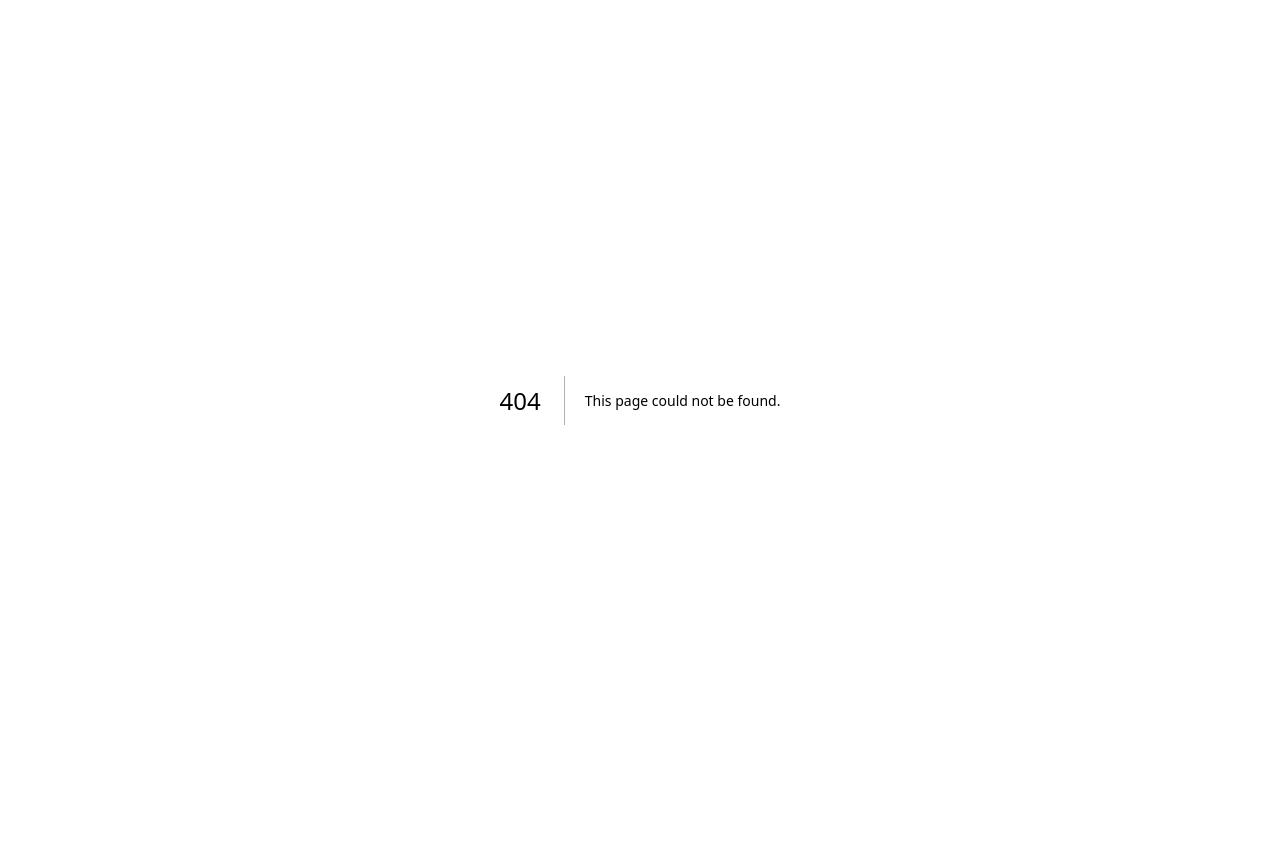
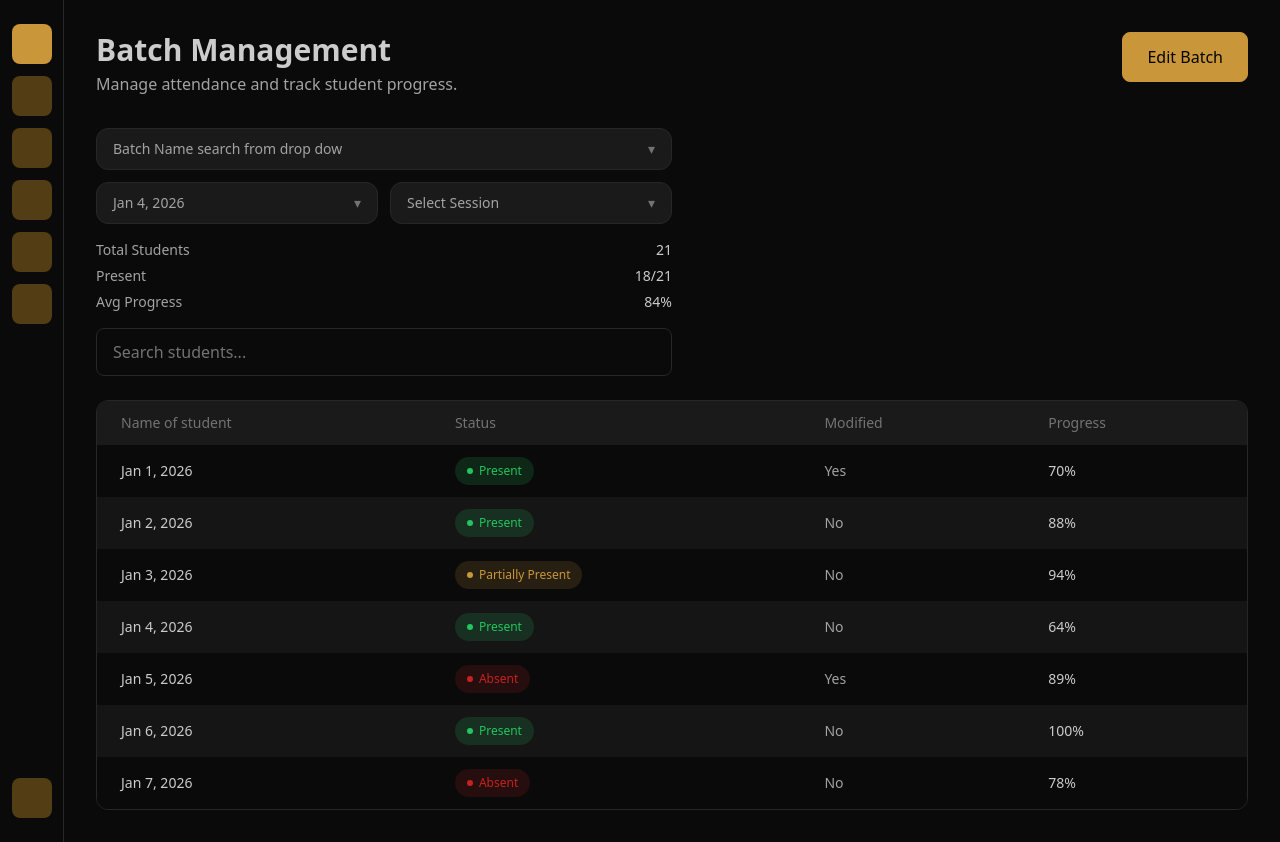
Before and after one commit to akxr-in/akxr-frontend, a Next.js app in the folder frontend/: page /control-panel/admin/batches/1 in a window 1280 px wide. Before the commit this address had no page. Before the commit the page ends 800 px from the top, so only its background shows below. Built offline with nearby package versions, Linux system fonts and the light colour scheme.

Commit message:
feat: enhance BatchManagementPage with detailed batch navigation and improve user experience

```diff
--- /dev/null
+++ b/frontend/app/control-panel/admin/batches/[id]/page.tsx
@@ -0,0 +1,197 @@
+"use client";
+
+import {
+    Button, Input
+} from "@akxr/design-system";
+
+// Sidebar Navigation Item (same as other admin pages)
+const NavItem = ({ active = false }: { active?: boolean }) => (
+    <div
+        className={`w-10 h-10 rounded-md ${active ? "bg-brand" : "bg-brand-muted"
+            } cursor-pointer hover:bg-brand-hover transition-colors`}
+    />
+);
+
+type AttendanceStatus = "present" | "absent" | "partial";
+
+const statusConfig: Record<
+    AttendanceStatus,
+    { label: string; color: string; bg: string }
+> = {
+    present: {
+        label: "Present",
+        color: "text-success",
+        bg: "bg-success/15",
+    },
+    absent: {
+        label: "Absent",
+        color: "text-error",
+        bg: "bg-error/15",
+    },
+    partial: {
+        label: "Partially Present",
+        color: "text-warning",
+        bg: "bg-warning/15",
+    },
+};
+
+const StatusPill = ({ status }: { status: AttendanceStatus }) => {
+    const config = statusConfig[status];
+    return (
+        <span
+            className={`inline-flex items-center gap-1.5 px-3 py-1.5 rounded-full text-xs font-medium ${config.bg} ${config.color}`}
+        >
+            <span className="w-1.5 h-1.5 rounded-full bg-current" />
+            {config.label}
+        </span>
+    );
+};
+
+interface StudentRow {
+    id: number;
+    name: string;
+    status: AttendanceStatus;
+    modified: boolean;
+    progress: number;
+}
+
+const mockStudents: StudentRow[] = [
+    { id: 1, name: "Jan 1, 2026", status: "present", modified: true, progress: 70 },
+    { id: 2, name: "Jan 2, 2026", status: "present", modified: false, progress: 88 },
+    { id: 3, name: "Jan 3, 2026", status: "partial", modified: false, progress: 94 },
+    { id: 4, name: "Jan 4, 2026", status: "present", modified: false, progress: 64 },
+    { id: 5, name: "Jan 5, 2026", status: "absent", modified: true, progress: 89 },
+    { id: 6, name: "Jan 6, 2026", status: "present", modified: false, progress: 100 },
+    { id: 7, name: "Jan 7, 2026", status: "absent", modified: false, progress: 78 },
+];
+
+export default function BatchDetailPage() {
+    const selectedDate = "Jan 4, 2026";
+
+    const totalStudents = 21;
+    const presentStudents = 18;
+    const avgProgress = 84;
+
+    return (
+        <div className="min-h-screen bg-bg-primary flex">
+            {/* Sidebar */}
+            <aside className="w-16 bg-bg-primary border-r border-border-default py-6 flex flex-col items-center gap-3">
+                <NavItem active />
+                <NavItem />
+                <NavItem />
+                <NavItem />
+                <NavItem />
+                <NavItem />
+                <div className="flex-1" />
+                <NavItem />
+            </aside>
+
+            {/* Main Content */}
+            <main className="flex-1 p-8 overflow-auto">
+                {/* Header */}
+                <div className="flex items-start justify-between mb-8">
+                    <div>
+                        <h1 className="text-3xl font-bold text-text-primary">
+                            Batch Management
+                        </h1>
+                        <p className="text-text-secondary mt-1">
+                            Manage attendance and track student progress.
+                        </p>
+                    </div>
+                    <Button variant="primary">Edit Batch</Button>
+                </div>
+
+                {/* Filters & Summary (left-aligned block like design) */}
+                <section className="mb-6 max-w-xl">
+                    {/* Top dropdown */}
+                    <button className="flex w-full items-center justify-between px-4 py-2.5 rounded-lg bg-bg-secondary border border-border-default text-sm text-text-secondary">
+                        <span>Batch Name search from drop dow</span>
+                        <span className="text-text-muted">▾</span>
+                    </button>
+
+                    {/* Date & Session row */}
+                    <div className="mt-3 flex flex-col sm:flex-row gap-3">
+                        <button className="flex flex-1 items-center justify-between px-4 py-2.5 rounded-lg bg-bg-secondary border border-border-default text-sm text-text-secondary">
+                            <span>Jan 4, 2026</span>
+                            <span className="text-text-muted">▾</span>
+                        </button>
+                        <button className="flex flex-1 items-center justify-between px-4 py-2.5 rounded-lg bg-bg-secondary border border-border-default text-sm text-text-secondary">
+                            <span>Select Session</span>
+                            <span className="text-text-muted">▾</span>
+                        </button>
+                    </div>
+
+                    {/* Stats */}
+                    <div className="mt-4 space-y-1.5 text-sm text-text-secondary">
+                        <div className="flex items-center justify-between">
+                            <span>Total Students</span>
+                            <span className="text-text-primary">{totalStudents}</span>
+                        </div>
+                        <div className="flex items-center justify-between">
+                            <span>Present</span>
+                            <span className="text-text-primary">
+                                {presentStudents}/{totalStudents}
+                            </span>
+                        </div>
+                        <div className="flex items-center justify-between">
+                            <span>Avg Progress</span>
+                            <span className="text-text-primary">{avgProgress}%</span>
+                        </div>
+                    </div>
+
+                    {/* Search */}
+                    <div className="mt-4">
+                        <Input placeholder="Search students..." />
+                    </div>
+                </section>
+
+                {/* Table */}
+                <div className="bg-bg-card border border-border-default rounded-lg overflow-hidden">
+                    <table className="w-full text-sm">
+                        <thead className="bg-bg-secondary text-text-muted">
+                            <tr>
+                                <th className="px-6 py-3 text-left font-medium">
+                                    Name of student
+                                </th>
+                                <th className="px-6 py-3 text-left font-medium">
+                                    Status
+                                </th>
+                                <th className="px-6 py-3 text-left font-medium">
+                                    Modified
+                                </th>
+                                <th className="px-6 py-3 text-left font-medium">
+                                    Progress
+                                </th>
+                            </tr>
+                        </thead>
+                        <tbody>
+                            {mockStudents.map((student, index) => (
+                                <tr
+                                    key={student.id}
+                                    className={
+                                        index % 2 === 0
+                                            ? "bg-bg-card"
+                                            : "bg-bg-elevated/40"
+                                    }
+                                >
+                                    <td className="px-6 py-3 text-text-primary">
+                                        {student.name}
+                                    </td>
+                                    <td className="px-6 py-3">
+                                        <StatusPill status={student.status} />
+                                    </td>
+                                    <td className="px-6 py-3 text-text-secondary">
+                                        {student.modified ? "Yes" : "No"}
+                                    </td>
+                                    <td className="px-6 py-3 text-text-primary">
+                                        {student.progress}%
+                                    </td>
+                                </tr>
+                            ))}
+                        </tbody>
+                    </table>
+                </div>
+            </main>
+        </div>
+    );
+}
```
